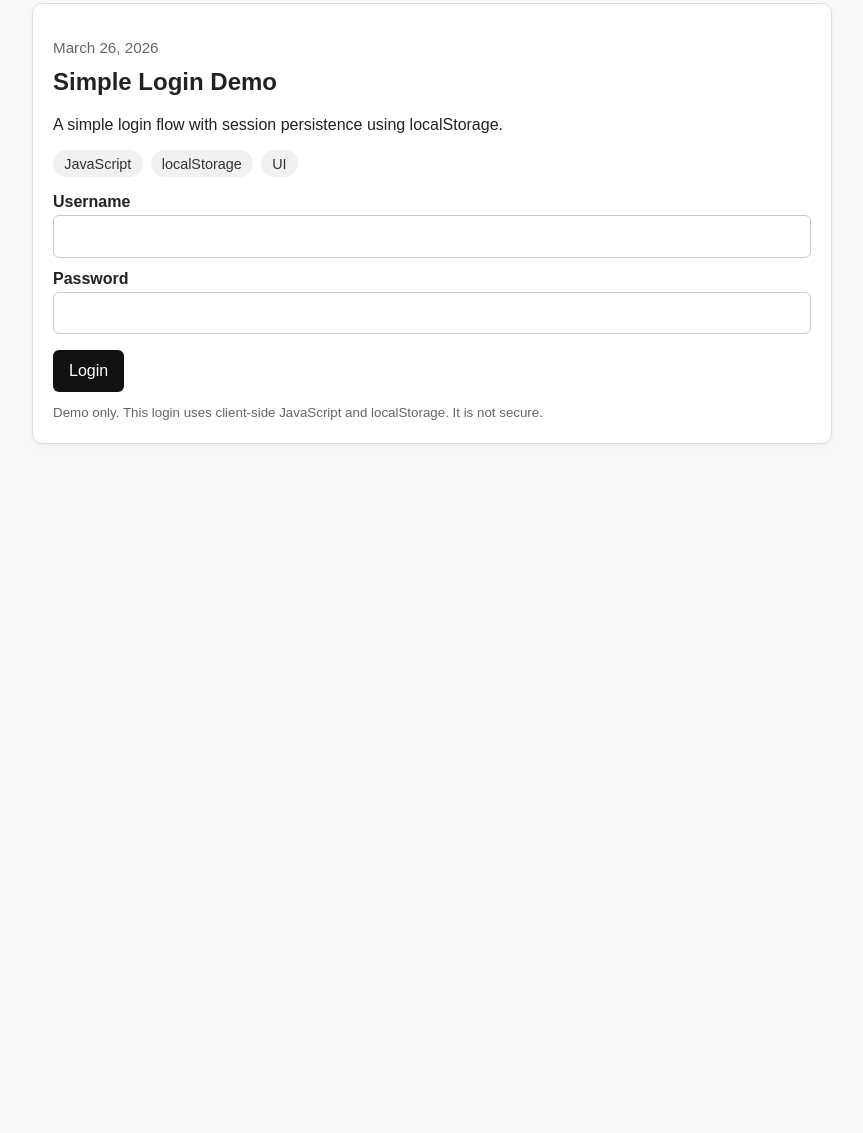
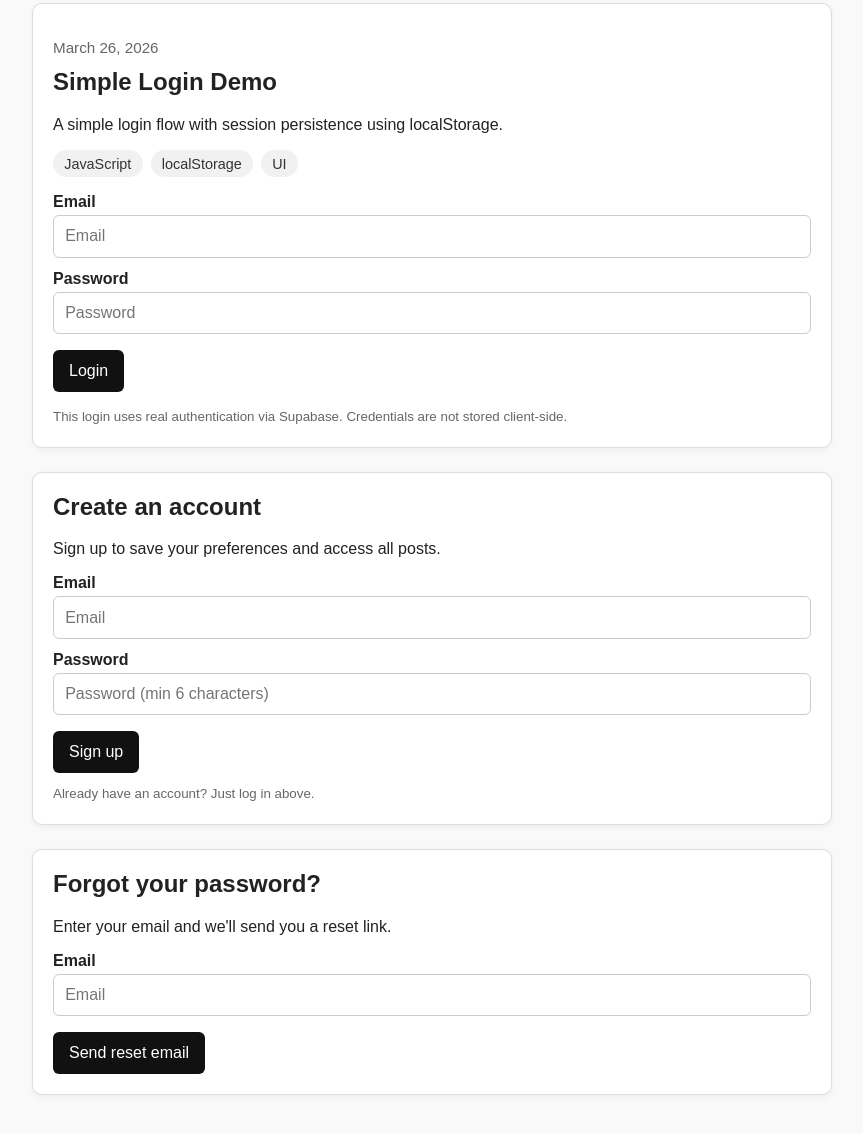
Before and after one commit to rejectionwarrior/simple-web-app, a plain HTML site: page index.html in a window 1280 px wide. Shown: the part 207-1340 px from the top of the page, without its empty margins (208-1071 px from the left). Before the commit the page ends 800 px from the top, so only its background shows below. Drawn offline with Linux system fonts and the light colour scheme.

Commit message:
Real login + sign up + password reset

```diff
--- a/index.html
+++ b/index.html
@@ -21,11 +21,16 @@
       <div id="post-1-tags" class="skill-list"></div>
 
       <div id="login-form">
-        <label for="username">Username</label>
-        <input id="username" type="text" autocomplete="username" />
+        <label for="username">Email</label>
+        <input id="username" type="text" placeholder="Email" autocomplete="email" />
 
         <label for="password">Password</label>
-        <input id="password" type="password" autocomplete="current-password" />
+        <input id="password" type="password" placeholder="Password" autocomplete="current-password" />
+      </div>
+
+      <div id="logged-in-view" class="hidden">
+        <span id="logged-in-label">Logged in</span>
+        <button id="logout-button" type="button">Logout</button>
       </div>
 
       <button id="auth-button" type="button">Login</button>
@@ -33,7 +38,7 @@
       <p id="status-message" class="hidden"></p>
 
       <small>
-        Demo only. This login uses client-side JavaScript and localStorage. It is not secure.
+        This login uses real authentication via Supabase. Credentials are not stored client-side.
       </small>
     </section>
 
@@ -45,6 +50,41 @@
 
       <button id="post-2-button" type="button">Some Other Button</button>
     </section>
+
+    <!-- Signup -->
+    <section id="signup-card" class="timeline-entry">
+      <h2>Create an account</h2>
+      <p>Sign up to save your preferences and access all posts.</p>
+
+      <div id="signup-form">
+        <label for="signup-email">Email</label>
+        <input id="signup-email" type="text" placeholder="Email" autocomplete="off" />
+
+        <label for="signup-password">Password</label>
+        <input id="signup-password" type="password" placeholder="Password (min 6 characters)" />
+      </div>
+
+      <button id="signup-button" type="button">Sign up</button>
+
+      <p id="signup-status" class="hidden"></p>
+
+      <small>Already have an account? Just log in above.</small>
+    </section>
+
+    <!-- Password Reset -->
+    <section id="reset-card" class="timeline-entry">
+      <h2>Forgot your password?</h2>
+      <p>Enter your email and we'll send you a reset link.</p>
+
+      <div id="reset-form">
+        <label for="reset-email">Email</label>
+        <input id="reset-email" type="text" placeholder="Email" autocomplete="off" />
+      </div>
+
+      <button id="reset-button" type="button">Send reset email</button>
+
+      <p id="reset-status" class="hidden"></p>
+    </section>
   </main>
 
   <script src="auth.js"></script>
```
